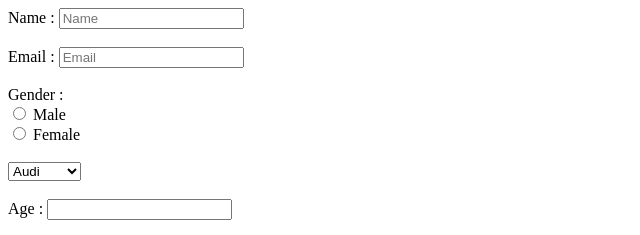
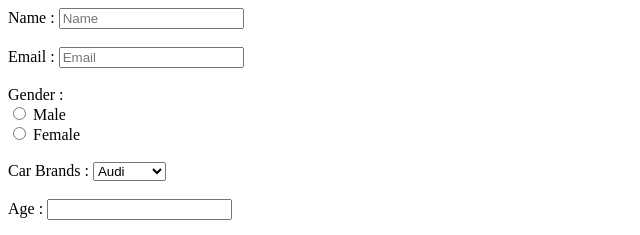
Before and after one commit to acciojob/signup-form-car-Priti2510, a website: page main.html in a window 1280 px wide. Shown: the top 235 px of the page, without its empty margins (0-640 px from the left). Drawn offline with Linux system fonts and the light colour scheme.

Commit message:
created a submission

```diff
--- a/main.html
+++ b/main.html
@@ -20,6 +20,7 @@
 	<label for="gender_m">Male</label><br>
 	<input type="radio" id="gender_f" name="gender">
 	<label for="gender_f">Female</label><br><br>
+	<label for="cars">Car Brands : </label>
 	<select id="cars" placeholder="--Please choose an option--" required>
 		<option >Audi</option>
 		<option >BMW</option>
```
